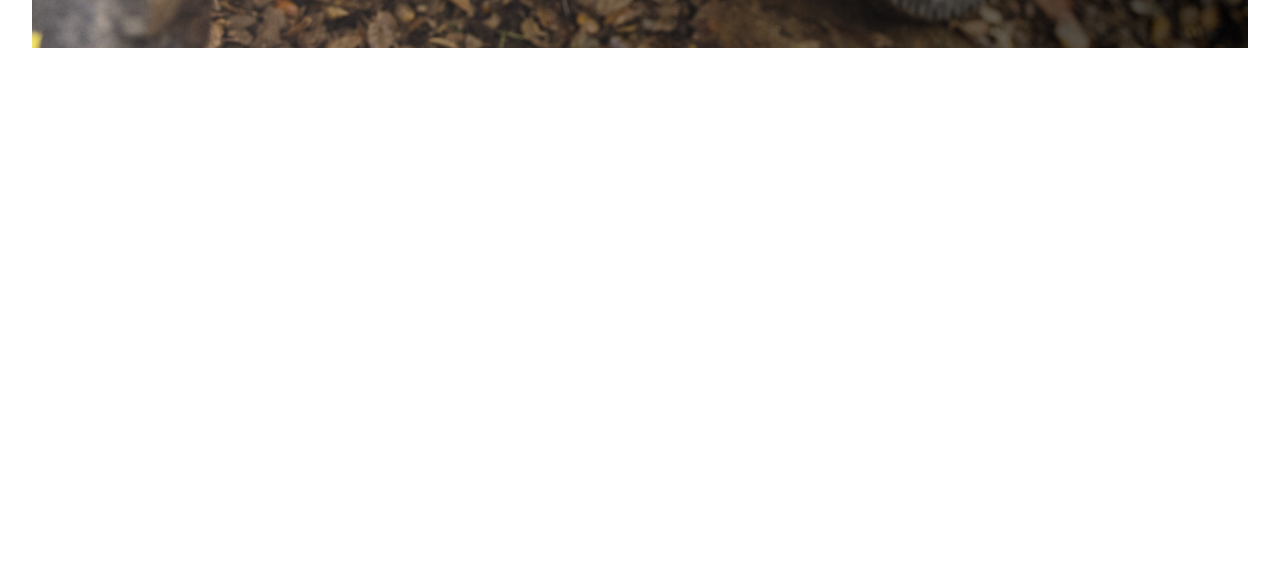
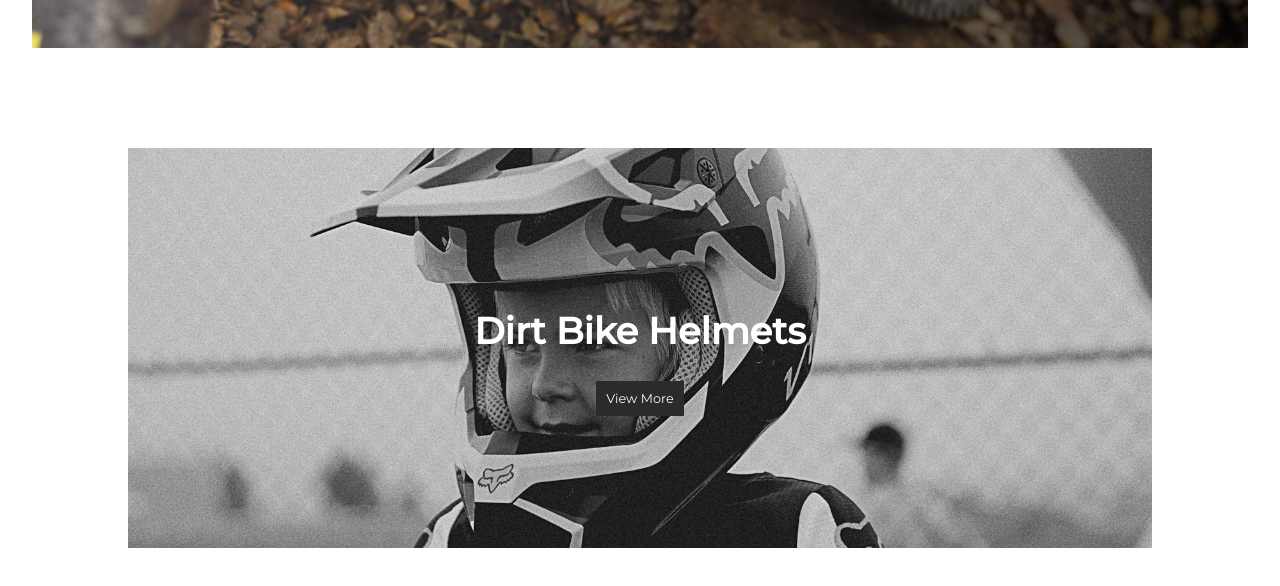
Before and after one commit to JuanMocciola/TercerPreEntregaJS-MocciolaJuan, a plain HTML site: page index.html in a window 1280 px wide. Shown: the part 702-1288 px from the top of the page. Before the commit the page ends 800 px from the top, so only its background shows below. Drawn offline with nearby package versions, Linux system fonts and the light colour scheme.

Commit message:
Agrego banner HELMETS (dejo en stand by diseño general)

```diff
--- a/style.css
+++ b/assets/style/style.css
@@ -85,7 +85,7 @@ header {
     width: 95%;
     height: 600px;
     margin: 0 auto;
-    background-image: linear-gradient(to right, rgba(216, 204, 204, 0.212), rgba(0, 0, 0, 0.747)), url(./images/fondo2.jpg);
+    background-image: linear-gradient(to right, rgba(216, 204, 204, 0.212), rgba(0, 0, 0, 0.747)), url(../images/fondo2.jpg);
     background-size: cover;
     background-position: left center;
     display: flex;
@@ -124,3 +124,46 @@ header {
     background-color: #f8f8f8;
     color: black;
 }
+
+.ver-cascos{
+    background-image: url(../images/fondo-cascos.jpg);
+    background-position: center;
+    background-size: cover;
+    height: 400px;
+    width:80% ;
+    margin: 0 auto;
+    margin-top: 100px;
+    display: flex;
+    flex-direction: column;
+    justify-content: center;
+    align-items: center;
+    line-height: 100px;
+}
+
+.ver-cascos h3{
+    font-size: 2.3rem;
+    font-family: 'Montserrat', sans-serif;
+    color: white;
+}
+
+.ver-cascos button{
+    font-size: .8rem;
+    font-family: 'Montserrat', sans-serif;
+    color: white;
+    padding: 10px 10px;
+    background-color: #2b2b2a;
+    border: none;
+}
+
+.ver-cascos button a{
+    text-decoration: none;
+    color: #f8f8f8;
+}
+
+.ver-cascos button:hover{
+    background-color: #f8f8f8;
+}
+
+.ver-cascos button:hover a{
+    color: #2b2b2a;
+}
--- a/index.html
+++ b/index.html
@@ -7,7 +7,7 @@
     <link rel="stylesheet" href="https://cdnjs.cloudflare.com/ajax/libs/font-awesome/6.4.0/css/all.min.css"
         integrity="sha512-iecdLmaskl7CVkqkXNQ/ZH/XLlvWZOJyj7Yy7tcenmpD1ypASozpmT/E0iPtmFIB46ZmdtAc9eNBvH0H/ZpiBw=="
         crossorigin="anonymous" referrerpolicy="no-referrer" />
-    <link rel="stylesheet" href="style.css">
+    <link rel="stylesheet" href="./assets/style/style.css">
     <title>Document</title>
 </head>
 
@@ -24,7 +24,7 @@
 
     <nav class="nav-bar">
         <div class="nav-1">
-            <img src="./images/logo.png" alt="">
+            <img src="./assets/images/logo.png" alt="">
             <ul>
                 <li><a href="#"></a>Home</li>
                 <li><a href="#"></a>Home</li>
@@ -55,7 +55,14 @@
         </div>
     </section>
 
-    <script src="./app.js"></script>
+    <section class="ver-cascos">
+        <h3>Dirt Bike Helmets</h3>
+        <button><a href="#">View More</a></button>
+    </section>
+
+    <br><br><br>
+
+    <script src="./JS/app.js"></script>
 </body>
 
 </html>
```
Also changed, not shown: JS/app.js (added), assets/images/MTB_Footwear_Union-scaled.jpeg (renamed from images/MTB_Footwear_Union-scaled.jpeg), assets/images/fondo-cascos.jpg (added), assets/images/fondo2.jpg (renamed from images/fondo2.jpg), assets/images/logo.png (renamed from images/logo.png), cascos.html (added).
